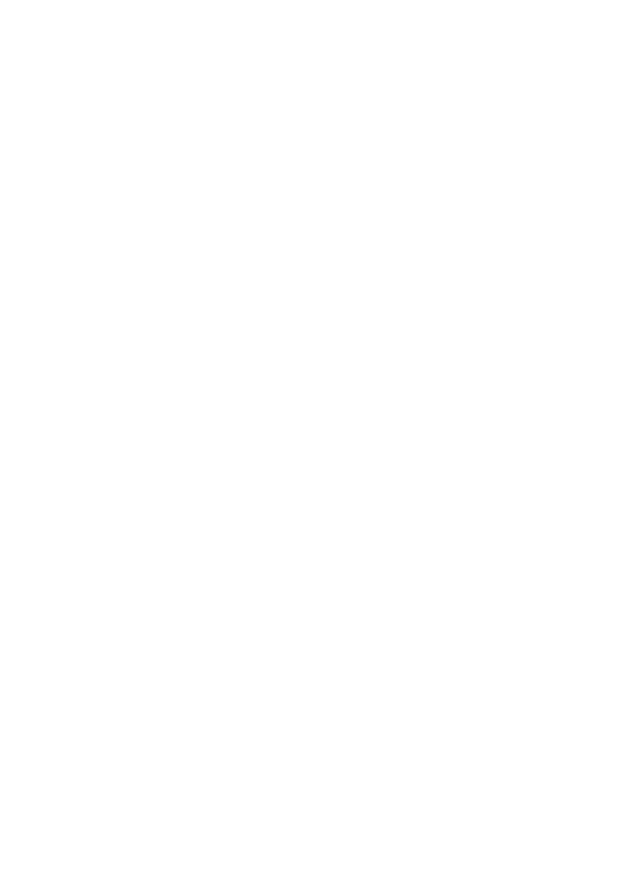
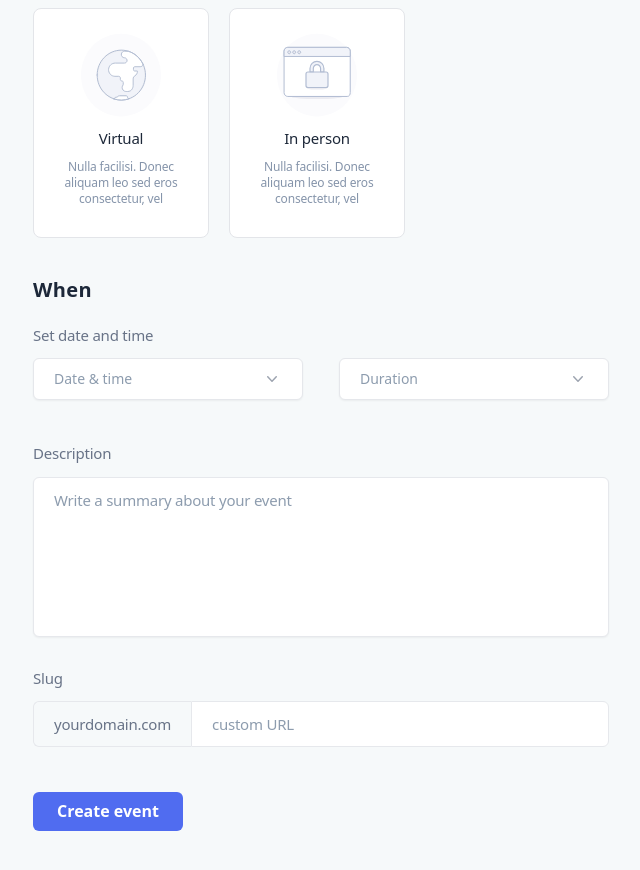
Before and after one commit to redtxai/event-form, a React (Create React App) app: page / in a window 1280 px wide. Shown: the part 380-1250 px from the top of the page, without its empty margins (319-959 px from the left). Before the commit the page ends 800 px from the top, so only its background shows below. Built offline with nearby package versions, Linux system fonts and the light colour scheme.

Commit message:
#10 Implements the create edit page

```diff
--- a/src/components/Select/Select.tsx
+++ b/src/components/Select/Select.tsx
@@ -14,13 +14,14 @@
 type SelectProps = {
   text: string,
   options: OptionType[],
+  className?: string
   onClick: (selectedOption: string) => void
 }
 
-const Select = memo(({ text, options, onClick }: SelectProps) => {
+const Select = memo(({ text, options, className, onClick }: SelectProps) => {
   const [selectedOption, setSelectedOption] = useState<OptionType | undefined>(options.find(option => option.selected))
   return (
-    <Menu as="div" className="relative">
+    <Menu as="div" className={`relative w-full ${className ? className : ''}`}>
       <Menu.Button
         type="button"
         className={`flex justify-between
--- a/src/components/datepicker/DatePicker.tsx
+++ b/src/components/datepicker/DatePicker.tsx
@@ -1,15 +1,8 @@
 import { useCallback, useState } from "react";
-import Label from "../label/Label";
 import Select, { OptionType } from "../Select/Select";
 import { generateMockDateTime, generateMockDurations } from "./datepicker-mock";
 
-type DatePickerProps = {
-  text?: string,
-  htmlFor?: string,
-  className?: string,
-}
-
-function DatePicker({ text, htmlFor, className,  }: DatePickerProps) {
+function DatePicker() {
   const [dateTimeOptions, setDateTimeOptions] = useState<OptionType[]>(generateMockDateTime())
   const [durationOptions, setDurationOptions] = useState<OptionType[]>(generateMockDurations())
 
@@ -32,12 +25,9 @@
   )
 
   return (
-    <section className="w-full">
-      <Label text="Set date and time"></Label>
-      <div>
-        <Select text="Date & time" options={dateTimeOptions} onClick={handleDateTimeSelect}></Select>
-        <Select text="Duration" options={durationOptions} onClick={handleDurationSelect}></Select>
-      </div>
+    <section className="w-full flex justify-between">
+      <Select text="Date & time" className="max-w-xxs" options={dateTimeOptions} onClick={handleDateTimeSelect}></Select>
+      <Select text="Duration" className="max-w-xxs" options={durationOptions} onClick={handleDurationSelect}></Select>
     </section>
   )
 }
--- /dev/null
+++ b/src/components/form-element-wrapper/FormElementWrapper.tsx
@@ -0,0 +1,18 @@
+import Label from "../label/Label"
+
+type FormElementWrapperProps = {
+  text?: string
+  htmlFor?: string
+  className?: string
+  children?: React.ReactNode
+}
+
+
+const FormElementWrapper = ({ text, htmlFor, className, children }: FormElementWrapperProps) => {
+  return <section className={`w-full flex flex-col ${className ? className : ''}`}>
+    {text && <Label text={text} htmlFor={htmlFor} className="mb-3"></Label>}
+    {children}
+  </section>
+}
+
+export default FormElementWrapper
--- a/src/components/input/Input.tsx
+++ b/src/components/input/Input.tsx
@@ -26,12 +26,10 @@
         border
         border-gray-150
         rounded-md
-        shadow-sm
         py-2.5 px-5
         placeholder:text-slate-450
       focus:border-indigo-500
       focus:ring-indigo-500
-        sm:max-w-xs
         ${className ? className : ''}`}
         value={value || undefined}
         onChange={onChange || undefined}
--- a/src/components/label/Label.tsx
+++ b/src/components/label/Label.tsx
@@ -5,7 +5,7 @@
   className?: string,
 }
 
-function Label({ text, htmlFor, className,  }: LabelProps) {
+function Label({ text, htmlFor, className }: LabelProps) {
   return (
     <label
       htmlFor={htmlFor}
--- a/src/components/onboarding-illustration/OnboardingIllustration.tsx
+++ b/src/components/onboarding-illustration/OnboardingIllustration.tsx
@@ -3,10 +3,11 @@
 
 type OnboardingIllustrationProps = {
   type: 'virtual' | 'inperson'
+  className?: string
   onClick?: () => void
 }
 
-function OnboardingIllustration({ type, onClick }: OnboardingIllustrationProps) {
+function OnboardingIllustration({ type, className, onClick }: OnboardingIllustrationProps) {
   const [selected, setSelected] = useState(false);
 
   const handleClick = () => {
@@ -30,12 +31,13 @@
     <section className={`
       pt-6 pb-7-5 px-4
       flex flex-col items-center
-      rounded-lg bg-white max-w-xxs
+      rounded-lg bg-white max-w-xxxs
       hover:cursor-pointer
       select-none
       box-border
       border
-      ${selected ? 'border-indigo-500 ring-indigo-500' : 'border-slate-175'}`}
+      ${selected ? 'border-indigo-500 ring-indigo-500' : 'border-slate-175'}
+      ${className ? className : ''}`}
       onClick={handleClick}>
       <img src={`/assets/img/${attrMap[type].img}.svg`} alt={type} />
       <h5 className="text-sm-intermediate leading-4-06 font-normal tracking-tightish text-blue-950 mt-3">{attrMap[type].title}</h5>
--- a/src/components/textarea/Textarea.tsx
+++ b/src/components/textarea/Textarea.tsx
@@ -30,7 +30,7 @@
         placeholder:text-slate-450
       focus:border-indigo-500
       focus:ring-indigo-500
-        sm:max-w-xs
+        w-full
         ${!resize ? 'resize-none' : ''}
         ${className ? className : ''}`}
       placeholder={placeholder}
--- a/src/components/url-component/URLComponent.tsx
+++ b/src/components/url-component/URLComponent.tsx
@@ -10,14 +10,14 @@
 
 const URLComponent = ({ domain, domainClassName, urlClassName, className, ...inputProps  }: URLComponentProps) => {
   return (
-    <div className={`flex w-full rounded-md shadow-sm ${urlClassName ? urlClassName : ''}`}>
+    <div className={`flex w-full rounded-md ${urlClassName ? urlClassName : ''}`}>
       <span className={`
+        flex-none
         inline-flex items-center
         rounded-l-md
         border
         border-gray-150
         border-r-0
-        shadow-sm
         py-2.5 px-5
         text-slate-475
         text-sm-intermediate
@@ -26,7 +26,7 @@
         ${domainClassName ? domainClassName : ''}`}>
         {domain}
       </span>
-      <Input className={`rounded-none rounded-r-md ${className ? className : ''}`} { ...inputProps }></Input>
+      <Input className={`grow rounded-none rounded-r-md ${className ? className : ''}`} { ...inputProps }></Input>
     </div>
   )
 }
--- /dev/null
+++ b/src/pages/create-edit/CreateEditBody.tsx
@@ -0,0 +1,40 @@
+import Button from "../../components/button/Button"
+import DatePicker from "../../components/datepicker/DatePicker"
+import FormElementWrapper from "../../components/form-element-wrapper/FormElementWrapper"
+import Input from "../../components/input/Input"
+import OnboardingIllustration from "../../components/onboarding-illustration/OnboardingIllustration"
+import Textarea from "../../components/textarea/Textarea"
+import Title from "../../components/title/Title"
+import URLComponent from "../../components/url-component/URLComponent"
+
+const CreateEditBody = () => {
+  return (
+    <section className="w-full h-full bg-custom-100 py-16 border-t border-gray-150">
+      <form className="max-w-xl m-auto">
+        <FormElementWrapper text="Event Name" htmlFor="event-name">
+          <Input id="event-name" name="event-name" placeholder="Event name" className="w-full"></Input>
+        </FormElementWrapper>
+        <Title type="small" text="Where" className="mt-9"></Title>
+        <section className="flex mt-4-05">
+          <OnboardingIllustration type="virtual"></OnboardingIllustration>
+          <OnboardingIllustration type="inperson" className="ml-5"></OnboardingIllustration>
+        </section>
+        <Title type="small" text="When" className="mt-10"></Title>
+        <FormElementWrapper text="Set date and time" htmlFor="date-time" className="mt-5-05">
+          <DatePicker></DatePicker>
+        </FormElementWrapper>
+        <FormElementWrapper text="Description" htmlFor="description" className="mt-10-05">
+          <Textarea id="description" name="description" placeholder="Write a summary about your event" resize={false} className="h-40"></Textarea>
+        </FormElementWrapper>
+        <FormElementWrapper text="Slug" htmlFor="slug" className="mt-7-05">
+          <URLComponent domain="yourdomain.com" id="slug" name="slug" placeholder="custom URL"></URLComponent>
+        </FormElementWrapper>
+        <section className="mt-11-05">
+          <Button text="Create event" className="py-2.5 px-6 rounded-md bg-indigo-550 font-bold text-base text-white leading-4-07"></Button>
+        </section>
+      </form>
+    </section>
+  )
+}
+
+export default CreateEditBody
--- a/src/pages/create-edit/CreateEditPage.tsx
+++ b/src/pages/create-edit/CreateEditPage.tsx
@@ -1,9 +1,11 @@
+import CreateEditBody from "./CreateEditBody"
 import CreateEditHeader from "./CreateEditHeader"
 
 const CreateEditPage = () => {
   return (
     <section>
       <CreateEditHeader></CreateEditHeader>
+      <CreateEditBody></CreateEditBody>
     </section>
   )
 }
--- a/src/styles.css
+++ b/src/styles.css
@@ -631,6 +631,18 @@
 .mt-3 {
   margin-top: 0.75rem;
 }
+.mb-3 {
+  margin-bottom: 0.75rem;
+}
+.mt-9 {
+  margin-top: 2.25rem;
+}
+.ml-5 {
+  margin-left: 1.25rem;
+}
+.mt-10 {
+  margin-top: 2.5rem;
+}
 .-ml-4 {
   margin-left: -1rem;
 }
@@ -658,6 +670,12 @@
 .h-5 {
   height: 1.25rem;
 }
+.h-full {
+  height: 100%;
+}
+.h-40 {
+  height: 10rem;
+}
 .h-16 {
   height: 4rem;
 }
@@ -676,8 +694,14 @@
 .max-w-xl {
   max-width: 36rem;
 }
+.flex-none {
+  flex: none;
+}
 .flex-shrink-0 {
   flex-shrink: 0;
+}
+.grow {
+  flex-grow: 1;
 }
 .origin-top-right {
   transform-origin: top right;
@@ -749,6 +773,9 @@
 .border-r-0 {
   border-right-width: 0px;
 }
+.border-t {
+  border-top-width: 1px;
+}
 .border-indigo-500 {
   --tw-border-opacity: 1;
   border-color: rgb(99 102 241 / var(--tw-border-opacity));
@@ -784,6 +811,14 @@
   padding-left: 1rem;
   padding-right: 1rem;
 }
+.py-16 {
+  padding-top: 4rem;
+  padding-bottom: 4rem;
+}
+.px-6 {
+  padding-left: 1.5rem;
+  padding-right: 1.5rem;
+}
 .py-5 {
   padding-top: 1.25rem;
   padding-bottom: 1.25rem;
@@ -809,6 +844,10 @@
 .text-xl {
   font-size: 1.25rem;
   line-height: 1.75rem;
+}
+.text-base {
+  font-size: 1rem;
+  line-height: 1.5rem;
 }
 .font-normal {
   font-weight: 400;
@@ -839,6 +878,10 @@
 .text-gray-900 {
   --tw-text-opacity: 1;
   color: rgb(17 24 39 / var(--tw-text-opacity));
+}
+.text-white {
+  --tw-text-opacity: 1;
+  color: rgb(255 255 255 / var(--tw-text-opacity));
 }
 .opacity-0 {
   opacity: 0;
@@ -933,6 +976,9 @@
 .leading-4-06 {
     line-height: 18px;
   }
+.leading-4-07 {
+    line-height: 19px;
+  }
 /********************************************************************************/
 /********************************* BORDER COLOR *********************************/
 /********************************************************************************/
@@ -951,12 +997,39 @@
 /********************************************************************************/
 /*********************************** MAX WIDTH **********************************/
 /********************************************************************************/
+.max-w-xxxs {
+    max-width: 11em;
+  }
 .max-w-xxs {
-    max-width: 11em;
+    max-width: 16.875em;
   }
 /********************************************************************************/
 /******************************** BACKGROUND COLOR ******************************/
 /********************************************************************************/
+.bg-indigo-550 {
+    background-color: #506CF0;
+  }
+.bg-custom-100 {
+    background-color: #F6F9FA;
+  }
+/********************************************************************************/
+/************************************* MARGIN ***********************************/
+/********************************************************************************/
+.mt-4-05 {
+    margin-top: 1.125em;
+  }
+.mt-5-05 {
+    margin-top: 1.375em;
+  }
+.mt-7-05 {
+    margin-top: 1.875em;
+  }
+.mt-10-05 {
+    margin-top: 2.625em;
+  }
+.mt-11-05 {
+    margin-top: 2.813em;
+  }
 .placeholder\:text-slate-450::placeholder {
     color: #8D9CAE;
   }
@@ -981,10 +1054,6 @@
 }
 @media (min-width: 640px) {
 
-  .sm\:max-w-xs {
-    max-width: 20rem;
-  }
-
   .sm\:flex-nowrap {
     flex-wrap: nowrap;
   }
```
Also changed, not shown: src/tailwind.css.
